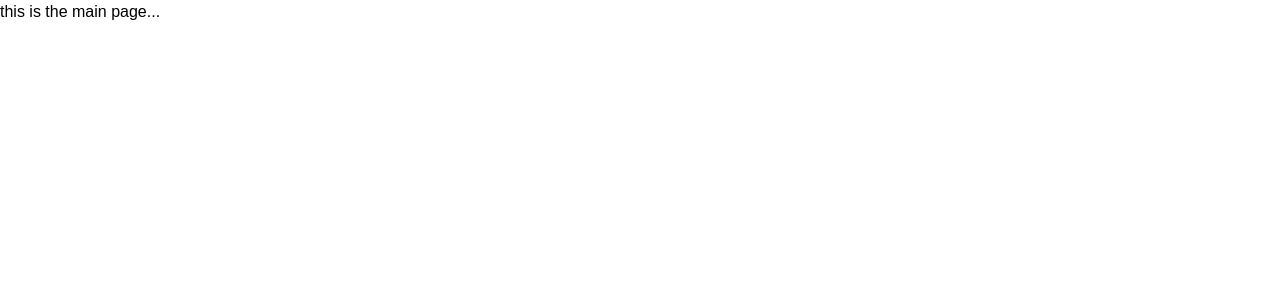
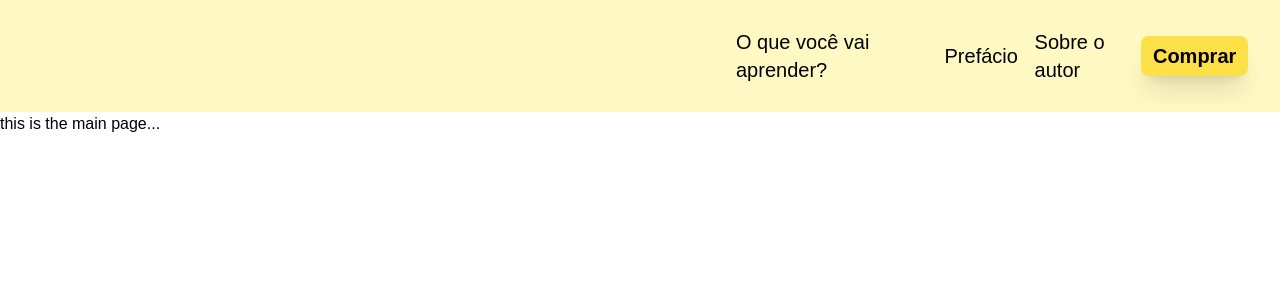
Before and after one commit to BekPiccoli/Livro_Daniel_NextJs, a Next.js app: page / in a window 1280 px wide. Shown: the top 300 px of the page. Built offline with nearby package versions, Linux system fonts and the light colour scheme.

Commit message:
header has been added

```diff
--- a/src/app/contatos/page.js
+++ b/src/app/contatos/page.js
@@ -1,6 +1,8 @@
+import Header from "@/components/header.js";
 export default function contatos() {
   return (
     <>
+      <Header />
       <h1>this is other page...</h1>
     </>
   );
--- a/src/app/page.js
+++ b/src/app/page.js
@@ -1,6 +1,8 @@
+import Header from "@/components/header";
 export default function Home() {
   return (
     <>
+      <Header />
       <h1>this is the main page...</h1>
     </>
   );
--- /dev/null
+++ b/src/components/header.js
@@ -0,0 +1,30 @@
+export default function Header() {
+  return (
+    <>
+      <header className=" flex justify-end items-center w-screen h-28 bg-yellow-100">
+        <div className="w-2/5 h-24 flex items-center bg-yellow-100 mr-8">
+          <ul className="bg-yellow-100 w-full h-10 flex justify-evenly items-center">
+            <li className="w-46 bg-yellow-100 flex justify-center items-center">
+              <a className="text-xl" href="">
+                O que você vai aprender?
+              </a>
+            </li>
+            <li className="w-32 bg-yellow-100  flex justify-center items-center">
+              <a className="text-xl" href="">
+                Prefácio
+              </a>
+            </li>
+            <li className="w-32 bg-yellow-100  flex justify-center items-center">
+              <a className="text-xl" href="">
+                Sobre o autor
+              </a>
+            </li>
+            <button className="text-xl w-32 h-10 bg-yellow-300 rounded-lg shadow-xl">
+              <strong>Comprar</strong>
+            </button>
+          </ul>
+        </div>
+      </header>
+    </>
+  );
+}
```
